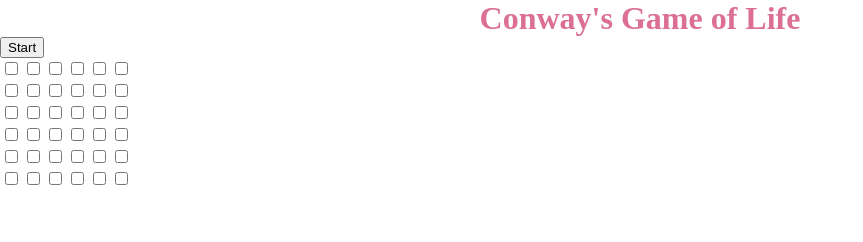
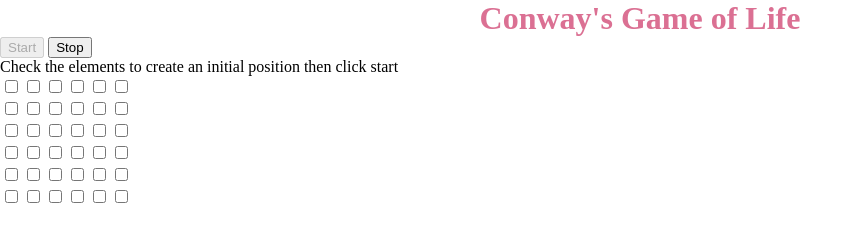
Before and after one commit to Jo-R/Game-of-Life, a plain HTML site: page index.html in a window 1280 px wide. Both pictures are taken after a click on the button "Start". Shown: the whole page, without its empty margins (0-863 px from the left). Drawn offline with Linux system fonts and the light colour scheme.

Commit message:
start and stop added

```diff
--- a/index.html
+++ b/index.html
@@ -13,6 +13,8 @@
     <h1>Conway's Game of Life</h1>
 
     <button id="start">Start</button>
+    <button id="stop">Stop</button>
+    <p>Check the elements to create an initial position then click start</p>
     <div id="grid"></div>
 
     <script src="./scripts/script.js" type="module"></script>
--- a/scripts/ui-logic.js
+++ b/scripts/ui-logic.js
@@ -8,7 +8,12 @@ class UiLogic {
 		this.checkboxes = [];
 		this.createBoard();
 		this.startGame = this.startGame.bind(this);
+		this.stopGame = this.stopGame.bind(this);
+		this.getGrid = this.getGrid.bind(this);
+		this.next = this.next.bind(this);
 		document.getElementById('start').addEventListener('click', this.startGame);
+		document.getElementById('stop').addEventListener('click', this.stopGame);
+		document.getElementById('stop').disabled = true;
 
 	}
 
@@ -38,15 +43,30 @@ class UiLogic {
 
 	}
 
-	startGame() {
-		//map over this.checkboxes and get grid of 1s and 0s
-		let startGrid = this.checkboxes.map(function (row) {
+	getGrid() {
+		return this.checkboxes.map(function (row) {
 			return row.map(function (checkbox) {
 				return +checkbox.checked;
 			});
 		});
-		const game = new GameLogic(startGrid, this.boardSize);
-		var newBoard = game.next();
+	}
+
+	startGame() {
+		let startGrid = this.getGrid();
+		this.game = new GameLogic(startGrid, this.boardSize);
+		this.timer = setInterval(this.next, 750);
+		document.getElementById('start').disabled = true;
+		document.getElementById('stop').disabled = false;
+	}
+
+	stopGame() {
+		clearInterval(this.timer);
+		document.getElementById('start').disabled = false;
+		document.getElementById('stop').disabled = true;
+	}
+
+	next() {
+		var newBoard = this.game.next();
 		//update checkboxes with game.currentGrid
 		for (var y=0; y<this.boardSize; y++) {
 			for (var x=0; x<this.boardSize; x++) {
```
